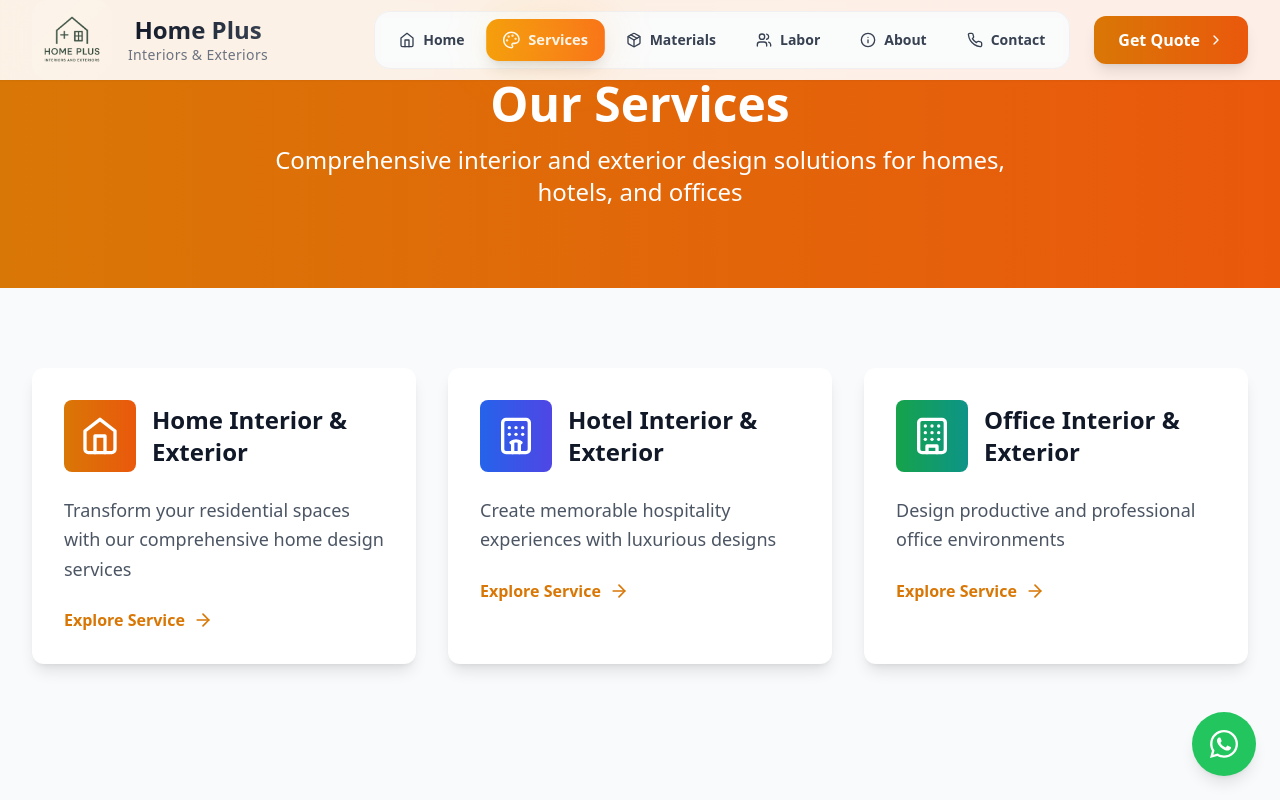
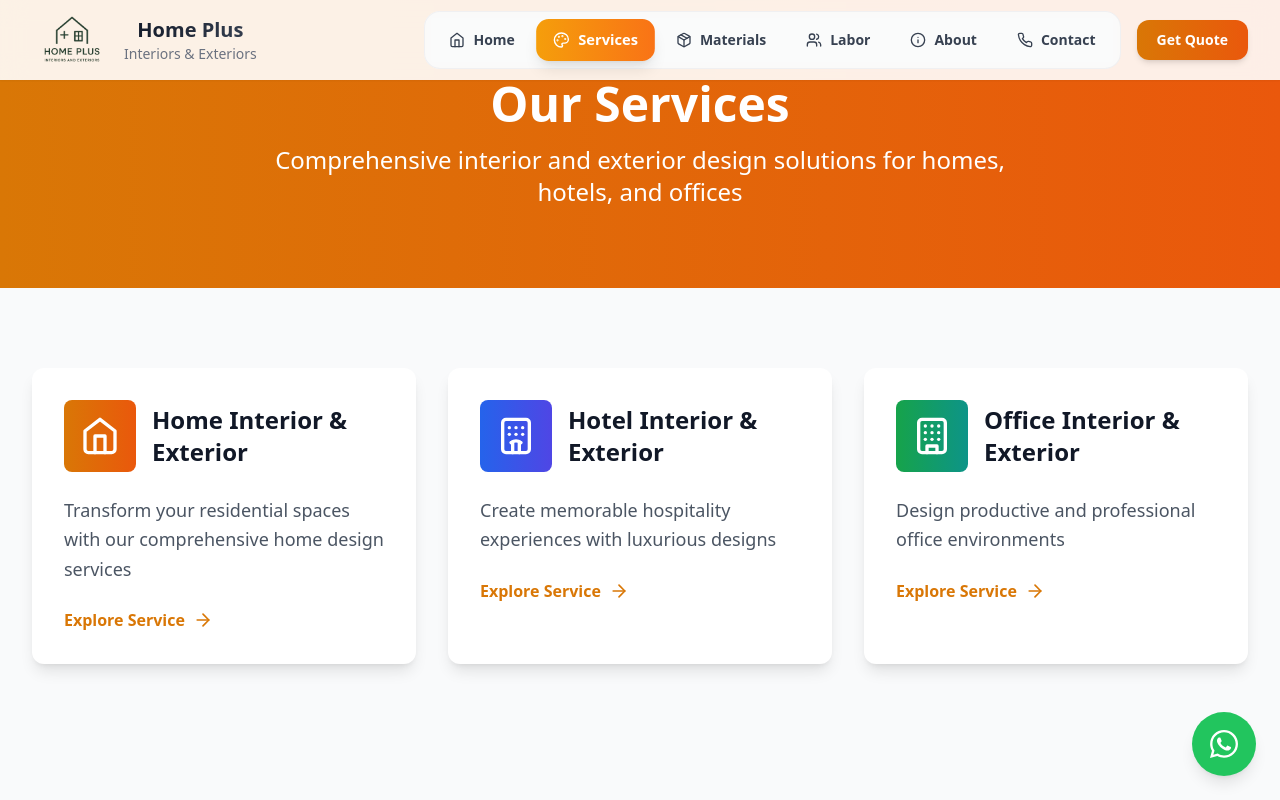
Before and after one commit to fidayws/DecorPlus, a React (Vite) app: page /services in a window 1280 px wide. Shown: the top 800 px of the page. Built offline with nearby package versions, Linux system fonts and the light colour scheme.

Commit message:
updated navigation, video,

```diff
--- a/src/components/Navigation.jsx
+++ b/src/components/Navigation.jsx
@@ -102,10 +102,10 @@ export default function Navigation() {
         aria-label="Main navigation"
       >
         <div className="max-w-7xl mx-auto px-4 sm:px-6 lg:px-8">
-          <div className="flex justify-between items-center h-20">
+          <div className="flex justify-between items-center h-16 sm:h-20">
             <button
               onClick={() => handleNavigation("/")}
-              className="flex items-center space-x-4 relative rounded-lg p-2 -m-2"
+              className="flex items-center space-x-3 relative rounded-lg p-2 -m-2"
               aria-label="Home Plus - Go to homepage"
             >
               <div className="relative">
@@ -113,17 +113,15 @@ export default function Navigation() {
                   src="/homeplusLogo.png"
                   alt="Home Plus - Interior and Exterior Design Logo"
                   className={`w-auto transition-all duration-300 ${
-                    scrolled ? "h-12" : "h-20"
+                    scrolled ? "h-10" : "h-14 sm:h-20"
                   }`}
                 />
-                <div className="absolute inset-0 bg-gradient-to-br from-white/20 to-transparent rounded-2xl z-0"></div>
-                <Sparkles className="absolute -top-1 -right-1 h-4 w-4 text-amber-400 opacity-0 transition-opacity duration-300" />
               </div>
               <div>
-                <h1 className="text-2xl font-bold bg-gradient-to-r from-gray-900 to-gray-700 bg-clip-text text-transparent leading-tight">
+                <h1 className="text-base sm:text-xl font-bold bg-gradient-to-r from-gray-900 to-gray-700 bg-clip-text text-transparent leading-tight">
                   Home Plus
                 </h1>
-                <p className="text-sm text-gray-500 font-medium tracking-wide">
+                <p className="text-xs sm:text-sm text-gray-500 font-medium">
                   Interiors & Exteriors
                 </p>
               </div>
@@ -142,39 +140,18 @@ export default function Navigation() {
                     }`}
                     aria-current={isActive(path) ? "page" : undefined}
                   >
-                    {Icon && (
-                      <Icon
-                        className={`h-4 w-4 transition-transform duration-300 ${
-                          isActive(path)
-                            ? "scale-110"
-                            : "group-hover:scale-110 group-focus:scale-110"
-                        }`}
-                      />
-                    )}
-                    <span className="relative">
-                      {label}
-                      {!isActive(path) && (
-                        <span className="absolute inset-x-0 -bottom-1 h-0.5 bg-gradient-to-r from-amber-500 to-orange-500 scale-x-0 group-hover:scale-x-100 group-focus:scale-x-100 transition-transform duration-300 origin-left rounded-full"></span>
-                      )}
-                    </span>
-                    {isActive(path) && (
-                      <div className="absolute inset-0 bg-gradient-to-r from-amber-400/20 to-orange-400/20 rounded-xl blur-xl z-0"></div>
-                    )}
+                    {Icon && <Icon className="h-4 w-4" />}
+                    <span>{label}</span>
                   </button>
                 ))}
               </div>
 
-              <div className="ml-6">
+              <div className="ml-4">
                 <button
                   onClick={() => handleNavigation("/contact")}
-                  className="group relative bg-gradient-to-r from-amber-600 to-orange-600 text-white px-6 py-3 rounded-xl font-semibold shadow-lg hover:shadow-xl transition-all duration-300 hover:scale-105 focus:scale-105 overflow-hidden focus:outline-none focus:ring-2 focus:ring-amber-500 focus:ring-offset-2"
-                  aria-label="Get a quote - Contact us"
+                  className="bg-gradient-to-r from-amber-600 to-orange-600 text-white px-5 py-2.5 rounded-xl text-sm font-semibold shadow-md hover:scale-105 transition-transform duration-300"
                 >
-                  <span className="relative z-10 flex items-center space-x-2">
-                    <span>Get Quote</span>
-                    <ChevronRight className="h-4 w-4 group-hover:translate-x-1 group-focus:translate-x-1 transition-transform duration-300" />
-                  </span>
-                  <div className="absolute inset-0 bg-gradient-to-r from-amber-700 to-orange-700 scale-x-0 group-hover:scale-x-100 group-focus:scale-x-100 transition-transform duration-300 origin-left z-0"></div>
+                  Get Quote
                 </button>
               </div>
             </div>
@@ -182,16 +159,11 @@ export default function Navigation() {
             <div className="lg:hidden">
               <button
                 onClick={() => setIsOpen(!isOpen)}
-                className={`relative p-2 rounded-xl transition-all duration-300 focus:outline-none focus:ring-2 focus:ring-amber-500 focus:ring-offset-2 ${
+                className={`p-2 rounded-xl transition-all duration-300 ${
                   isOpen
-                    ? "bg-gradient-to-r from-amber-500 to-orange-500 text-white shadow-lg scale-110"
-                    : "text-gray-700 hover:text-amber-600 hover:bg-gray-50"
+                    ? "bg-gradient-to-r from-amber-500 to-orange-500 text-white"
+                    : "text-gray-700 hover:text-amber-600 hover:bg-gray-100"
                 }`}
-                aria-label={
-                  isOpen ? "Close navigation menu" : "Open navigation menu"
-                }
-                aria-expanded={isOpen}
-                aria-controls="mobile-menu"
               >
                 <div className="relative h-6 w-6">
                   <Menu
@@ -211,58 +183,39 @@ export default function Navigation() {
 
           <div
             id="mobile-menu"
-            className={`lg:hidden overflow-hidden transition-[max-height,opacity] duration-500 ease-in-out ${
-              isOpen ? "max-h-96 opacity-100" : "max-h-0 opacity-0"
+            className={`lg:hidden transition-[max-height,opacity] duration-500 ease-in-out ${
+              isOpen ? "max-h-[75vh] opacity-100 overflow-y-auto" : "max-h-0 opacity-0"
             }`}
             role="menu"
             aria-label="Mobile navigation menu"
           >
-            <div className="bg-white/95 backdrop-blur-xl rounded-3xl shadow-2xl border border-gray-100 my-4 p-6 space-y-2">
+            <div className="bg-white/95 backdrop-blur-xl rounded-3xl shadow-2xl border border-gray-100 my-3 p-4 space-y-2">
               {navLinks.map(({ path, label, icon: Icon }, index) => (
                 <button
                   key={path}
                   onClick={() => handleNavigation(path)}
-                  className={`group flex items-center justify-between w-full px-4 py-4 rounded-2xl text-base font-semibold transition-all duration-300 transform focus:outline-none focus:ring-2 focus:ring-amber-500 focus:ring-offset-2 ${
+                  className={`flex items-center justify-between w-full px-3 py-2.5 text-sm font-medium rounded-xl transition duration-300 ${
                     isActive(path)
-                      ? "text-white bg-gradient-to-r from-amber-500 to-orange-500 shadow-lg scale-105"
-                      : "text-gray-700 hover:text-amber-600 hover:bg-gradient-to-r hover:from-amber-50 hover:to-orange-50 hover:scale-105"
-                  } ${isOpen ? "animate-slide-in-up" : ""}`}
+                      ? "bg-gradient-to-r from-amber-500 to-orange-500 text-white shadow"
+                      : "text-gray-700 hover:bg-amber-50"
+                  }`}
                   style={{ animationDelay: `${index * 50}ms` }}
-                  role="menuitem"
-                  aria-current={isActive(path) ? "page" : undefined}
                 >
-                  <div className="flex items-center space-x-3">
-                    {Icon && (
-                      <div
-                        className={`p-2 rounded-xl transition-all duration-300 ${
-                          isActive(path)
-                            ? "bg-white/20"
-                            : "bg-gray-100 group-hover:bg-amber-100 group-hover:scale-110"
-                        }`}
-                      >
+                  <div className="flex items-center space-x-2">
                     <Icon className="h-5 w-5" />
-                      </div>
-                    )}
                     <span>{label}</span>
                   </div>
-                  <ChevronRight
-                    className={`h-5 w-5 transition-all duration-300 ${
-                      isActive(path)
-                        ? "text-white/80"
-                        : "text-gray-400 group-hover:text-amber-500 group-hover:translate-x-1"
-                    }`}
-                  />
+                  <ChevronRight className="h-4 w-4 text-gray-400" />
                 </button>
               ))}
 
-              <div className="pt-4 border-t border-gray-200">
+              <div className="pt-2 border-t border-gray-200">
                 <button
                   onClick={() => handleNavigation("/contact")}
-                  className="flex items-center justify-center space-x-2 w-full bg-gradient-to-r from-amber-600 to-orange-600 text-white px-6 py-4 rounded-2xl font-bold shadow-lg hover:shadow-xl transition-all duration-300 hover:scale-105 focus:scale-105 focus:outline-none focus:ring-2 focus:ring-amber-500 focus:ring-offset-2"
-                  aria-label="Get a free quote - Contact us"
+                  className="flex items-center justify-center w-full bg-gradient-to-r from-amber-600 to-orange-600 text-white px-4 py-3 text-sm font-semibold rounded-xl shadow-md hover:scale-105 transition-transform duration-300"
                 >
                   <span>Get Free Quote</span>
-                  <Sparkles className="h-5 w-5" />
+                  <Sparkles className="ml-2 h-4 w-4" />
                 </button>
               </div>
             </div>
--- a/src/components/VideoCarousel.jsx
+++ b/src/components/VideoCarousel.jsx
@@ -1,30 +1,61 @@
-import React from 'react';
+import React from "react";
+import Slider from "react-slick";
+import "slick-carousel/slick/slick.css";
+import "slick-carousel/slick/slick-theme.css";
 
 const videos = [
   "https://res.cloudinary.com/dw1sh368y/video/upload/v1750845364/vid1_mm2uvu.mp4",
   "https://res.cloudinary.com/dw1sh368y/video/upload/v1750845363/vid3_opanbh.mp4",
   "https://res.cloudinary.com/dw1sh368y/video/upload/v1750921285/WhatsApp_Video_2025-06-26_at_12.30.24_PM_1_nfeczr.mp4",
   "https://res.cloudinary.com/dw1sh368y/video/upload/v1750921285/WhatsApp_Video_2025-06-26_at_12.30.25_PM_imhoqk.mp4",
-  "https://res.cloudinary.com/dw1sh368y/video/upload/v1750921286/WhatsApp_Video_2025-06-26_at_12.30.24_PM_xxjmaq.mp4"
+  "https://res.cloudinary.com/dw1sh368y/video/upload/v1750921286/WhatsApp_Video_2025-06-26_at_12.30.24_PM_xxjmaq.mp4",
 ];
+
+const settings = {
+  dots: true,
+  infinite: true,
+  speed: 600,
+  slidesToShow: 3,
+  slidesToScroll: 1,
+  autoplay: true,
+  autoplaySpeed: 3000,
+  responsive: [
+    {
+      breakpoint: 1024, // tablets & small desktops
+      settings: {
+        slidesToShow: 2,
+      },
+    },
+    {
+      breakpoint: 640, // mobile
+      settings: {
+        slidesToShow: 1,
+      },
+    },
+  ],
+};
 
 const VideoDisplay = () => {
   return (
-    <div className="w-full grid grid-cols-1 sm:grid-cols-2 lg:grid-cols-3 gap-6 py-8 px-4">
+    <div className="py-4 px-4">
+      <Slider {...settings}>
         {videos.map((src, index) => (
+          <div key={index} className="px-2">
             <div
-          key={index}
-          className="relative w-full overflow-hidden rounded-xl shadow-lg aspect-[9/16] sm:aspect-[16/9]"
+              className="relative w-full overflow-hidden rounded-xl shadow-lg h-[220px] sm:h-[240px] md:h-[280px] lg:h-[340px] xl:h-[400px] "
             >
               <video
                 src={src}
                 loop
                 autoPlay
                 muted
+                playsInline
                 className="w-full h-full object-cover"
               />
             </div>
+          </div>
         ))}
+      </Slider>
     </div>
   );
 };
--- a/src/pages/Home.jsx
+++ b/src/pages/Home.jsx
@@ -71,9 +71,9 @@ export default function Home() {
           <p className="text-xl md:text-2xl mb-8 max-w-3xl mx-auto leading-relaxed text-center">
             Transform your living spaces with Home Plus Interiors & Exteriors —
             the leading interior and exterior design experts based in{" "}
-            <strong>Srinagar,</strong> <strong>Anantnag</strong>, serving all across{" "}
-            <strong>Kashmir</strong>. Where exceptional design meets quality
-            craftsmanship.
+            <strong>Srinagar,</strong> <strong>Anantnag</strong>, serving all
+            across <strong>Kashmir</strong>. Where exceptional design meets
+            quality craftsmanship.
           </p>
 
           <div className="flex flex-col sm:flex-row gap-4 justify-center">
@@ -171,8 +171,7 @@ export default function Home() {
                   </h3>
                   <p className="text-gray-600 mb-3">{image.description}</p>
                   {image.price && (
-                    <div className="flex items-center text-amber-600 font-semibold">
-                    </div>
+                    <div className="flex items-center text-amber-600 font-semibold"></div>
                   )}
                 </div>
               </div>
@@ -191,10 +190,10 @@ export default function Home() {
         </div>
       </section>
 
-      {/* Highlights Section */}
-      <section className="py-20">
-        <div className="max-w-7xl mx-auto px-4 sm:px-6 lg:px-8">
-          <h2 className="text-4xl font-bold text-gray-900 mb-2 text-center">
+      { /* Highlights Section */}
+      <section className="py-1">
+        <div className="max-w-6xl mx-auto px-4 sm:px-6 lg:px-8">
+          <h2 className="text-2xl sm:text-3xl font-bold text-gray-900 mb-1 text-center">
             Our Highlights
           </h2>
           <VideoCarousel />
@@ -283,7 +282,11 @@ export default function Home() {
               // Extract numeric part by removing non-numeric characters
               const numericValue = parseInt(stat.number.replace(/[^0-9]/g, ""));
               // Determine suffix based on original string
-              const suffix = stat.number.includes("%") ? "%" : stat.number.includes("+") ? "+" : "";
+              const suffix = stat.number.includes("%")
+                ? "%"
+                : stat.number.includes("+")
+                ? "+"
+                : "";
 
               return (
                 <div key={index} ref={ref} className="text-center">
```
Lines whose indentation alone changed are shown as unchanged.
